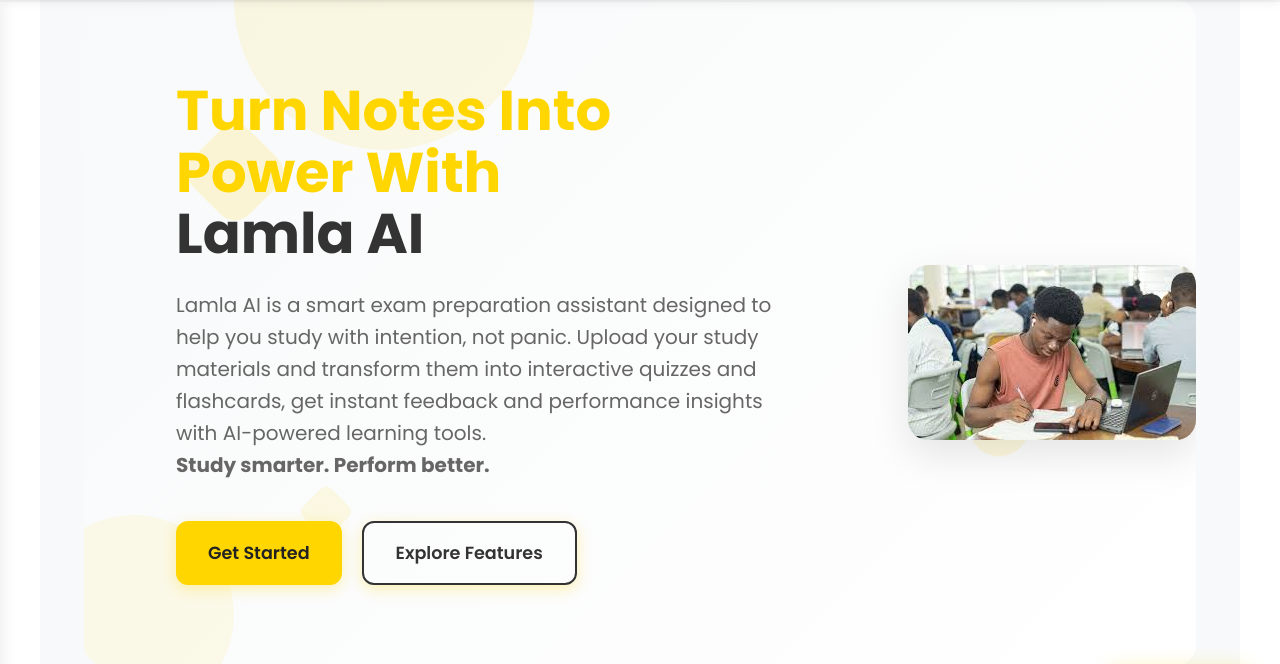
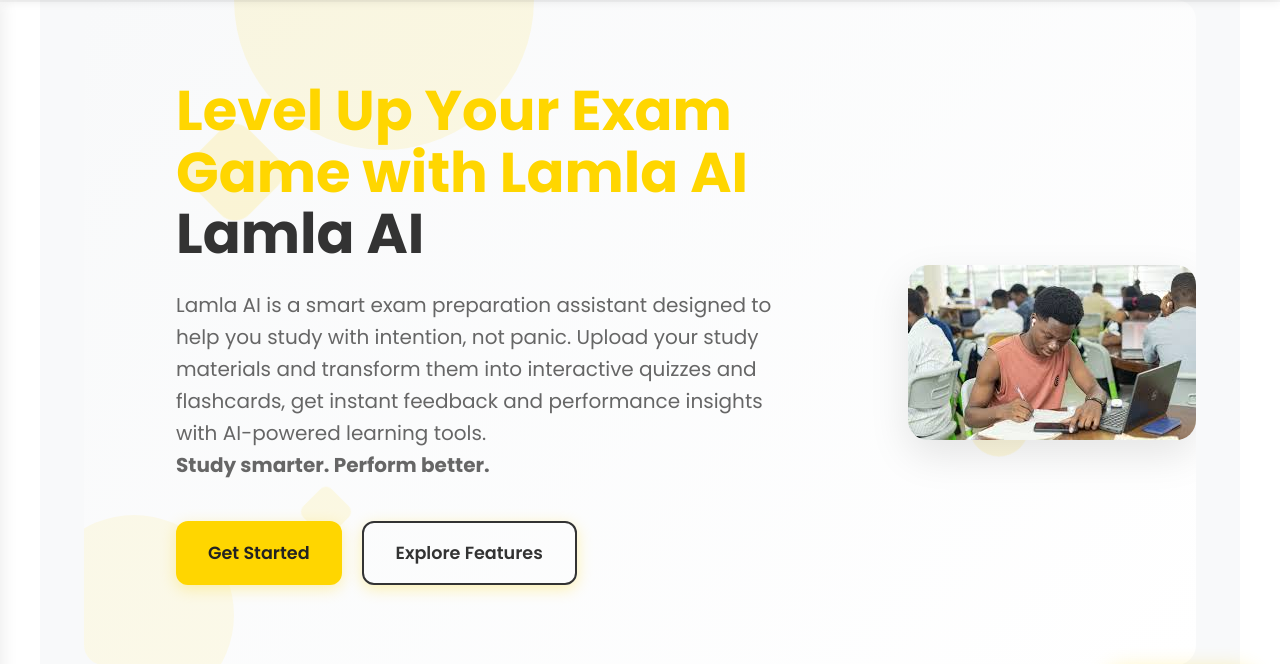
Before and after one commit to Julien-G-Man/lamla.ai, a Django app: page / in a window 1280 px wide. Shown: the part 64-728 px from the top of the page. Run offline with Django 5.2, Linux system fonts and the light colour scheme.

Commit message:
Change landing page main text

```diff
--- a/slides_analyzer/templates/slides_analyzer/home.html
+++ b/slides_analyzer/templates/slides_analyzer/home.html
@@ -12,7 +12,7 @@
         <div class="shape-3"></div>
         <div class="hero-content">
             <h1 class="hero-title">
-                <span class="hello-yellow">Turn Notes Into Power With</span><br>
+                <span class="hello-yellow">Level Up Your Exam Game with Lamla AI</span><br>
                 <span class="username-highlight">Lamla AI</span>
             </h1>
             <p class="hero-desc">Lamla AI is a smart exam preparation assistant designed to help you study with intention, not panic. Upload your study materials and transform them into interactive quizzes and flashcards, get instant feedback and performance insights with AI-powered learning tools.<br><strong> Study smarter. Perform better.</strong></p>
```
